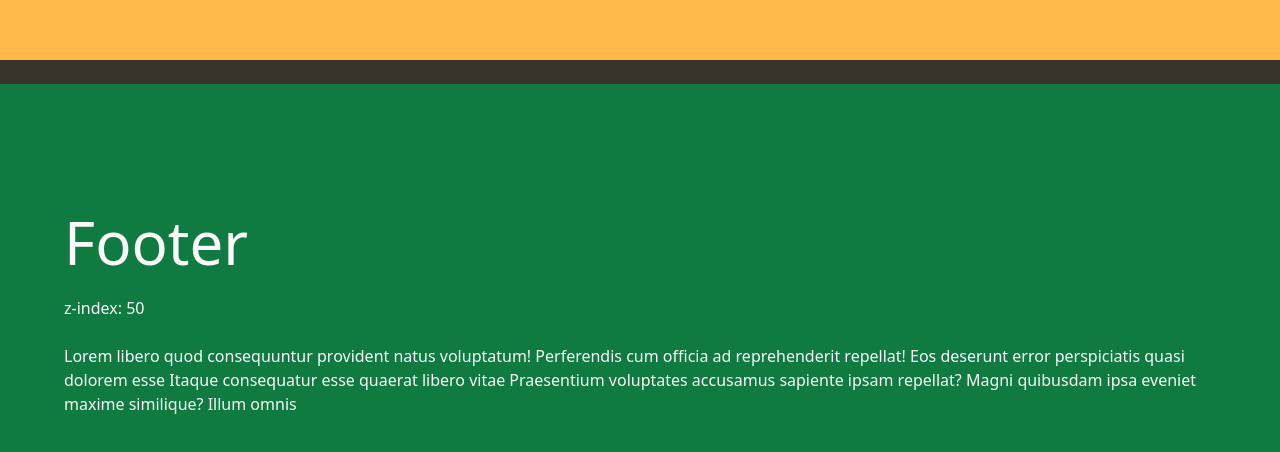
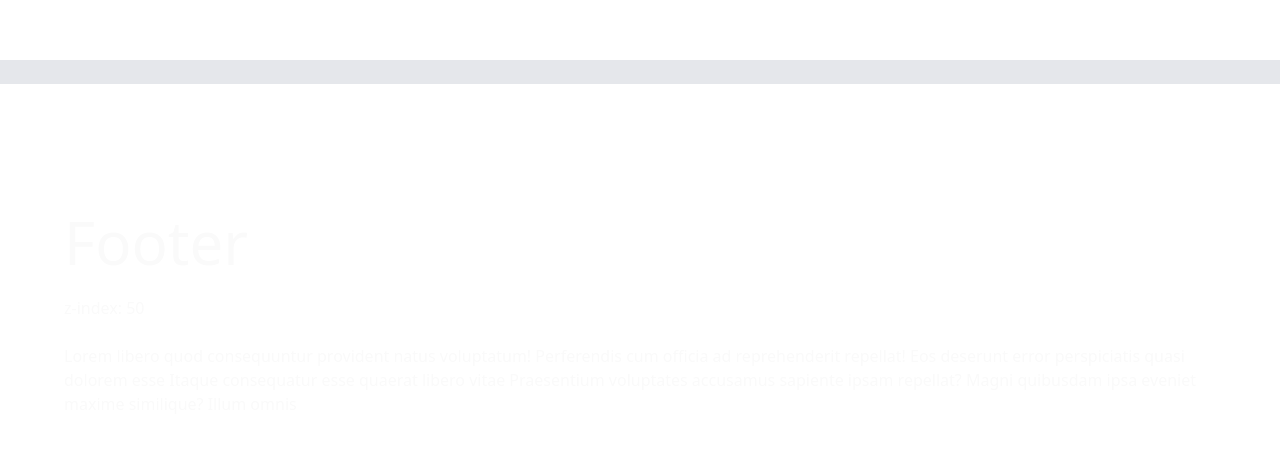
Before and after one commit to LetsRuminate/ruminate-feedback, a React (Vite) app: page / in a window 1280 px wide. Shown: the part 10007-10459 px from the top of the page. Built offline with nearby package versions, Linux system fonts and the light colour scheme; no server answers.

Commit message:
adding colour and typography configuration

```diff
--- a/tailwind.config.js
+++ b/tailwind.config.js
@@ -1,14 +1,63 @@
 /** @type {import('tailwindcss').Config} */
 export default {
-  content: ["./index.html", "./src/**/*.{js,ts,jsx,tsx}"],
+  content: [
+    "./index.html",
+    "./src/**/*.{js,ts,jsx,tsx}"
+    //
+  ],
   theme: {
     extend: {
       colors: {
-        "brand-black": "#1f271b",
-        "brand-blue": "#02819e",
-        "brand-brown": "#38342a",
-        "brand-green": "#0f7b41",
-        "brand-yellow": "#ffba49",
+        primary: {
+          "B500": "#023047",
+          "B400": "#116996",
+        },
+        secondary: {
+          "B450": "#005179",
+        },
+        neutral: {
+          "N150": "#BFBFBF",
+        },
+      },
+      typography: {
+        title: {
+          primary: {
+            "p-h2": {
+              name: 'H2/Primary',
+              fontFamily: 'Manrope',
+              fontWeight: 700,
+              fontSize: '48px',
+             },
+            "p-h3": {
+              name: "H3/Primary",
+              fontFamily: "Manrope",
+              fontWeight: 700,
+              fontSize: "24px",
+            },
+            "p-h4": {
+              name: "H4/Primary",
+              fontFamily: "Manrope",
+              fontWeight: 700,
+              fontSize: "20px",
+            },
+            "p-h6": {
+              name: "H6/Primary",
+              fontFamily: "Manrope",
+              fontWeight: 700,
+              fontSize: "16px",
+            }
+          },
+        },
+        body: {
+          primary: {
+            "p-b2": {
+              name: "B2/Primary",
+              fontFamily: "Manrope",
+              fontWeight: 400,
+              fontSize: "16px",
+            }
+          }
+        }
       },
     },
   },
```
